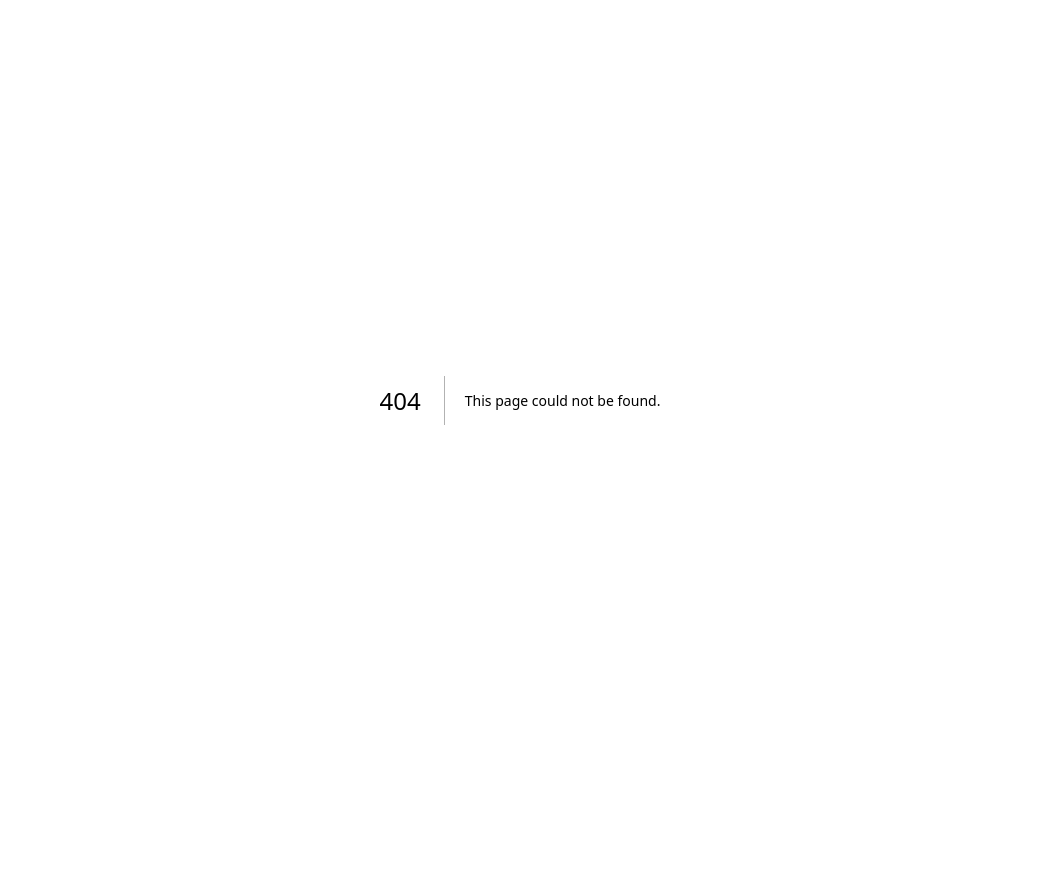
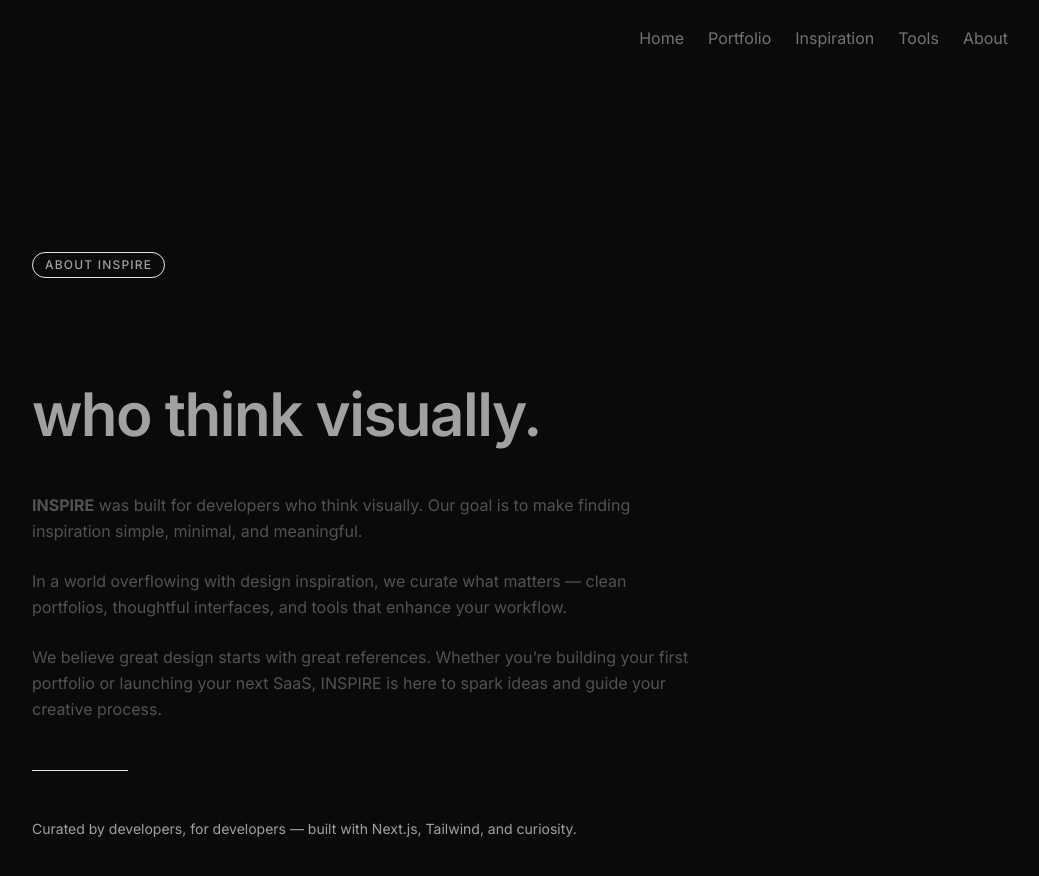
Before and after one commit to prasanjit-dey-ux/Inspohub, a Next.js app in the folder client/: page /about in a window 1280 px wide. Before the commit this address had no page. Shown: the top 876 px of the page, without its empty margins (120-1159 px from the left). Before the commit the page ends 800 px from the top, so only its background shows below. Built offline with nearby package versions, Linux system fonts and the light colour scheme.

Commit message:
add about page

```diff
--- /dev/null
+++ b/client/app/about/page.tsx
@@ -0,0 +1,58 @@
+"use client";
+
+import { motion } from "motion/react"
+import Navbar from "@/component/layout/navbar";
+
+export default function AboutPage() {
+  return (
+    <div className="min-h-screen max-w-5xl mx-auto px-6">
+      <Navbar />
+
+      <motion.section
+        initial={{ opacity: 0, y: 20 }}
+        animate={{ opacity: 1, y: 0 }}
+        transition={{ duration: 0.5, ease: "easeOut" }}
+        className="pt-44 pb-24"
+      >
+        {/* Small label */}
+        <div className="flex justify-start mb-6">
+          <span className="text-xs font-medium tracking-widest text-neutral-400 uppercase border border-neutral-200 px-3 py-1 rounded-full">
+            About Inspire
+          </span>
+        </div>
+
+        {/* Main Heading */}
+        <h1 className="text-5xl sm:text-6xl font-semibold tracking-tight text-neutral-950 leading-tight max-w-3xl">
+          Built for developers <br />
+          <span className="text-neutral-400">who think visually.</span>
+        </h1>
+
+        {/* Description */}
+        <div className="mt-10 max-w-2xl text-neutral-600 leading-relaxed space-y-6 text-base">
+          <p>
+            <strong>INSPIRE</strong> was built for developers who think visually. Our goal is to make finding
+            inspiration simple, minimal, and meaningful.
+          </p>
+
+          <p>
+            In a world overflowing with design inspiration, we curate what matters — clean portfolios,
+            thoughtful interfaces, and tools that enhance your workflow.
+          </p>
+
+          <p>
+            We believe great design starts with great references. Whether you’re building your first portfolio
+            or launching your next SaaS, INSPIRE is here to spark ideas and guide your creative process.
+          </p>
+        </div>
+
+        {/* Divider */}
+        <hr className="border-neutral-200 my-12 w-24" />
+
+        {/* Footer note */}
+        <p className="text-sm text-neutral-400">
+          Curated by developers, for developers — built with Next.js, Tailwind, and curiosity.
+        </p>
+      </motion.section>
+    </div>
+  );
+}
```
